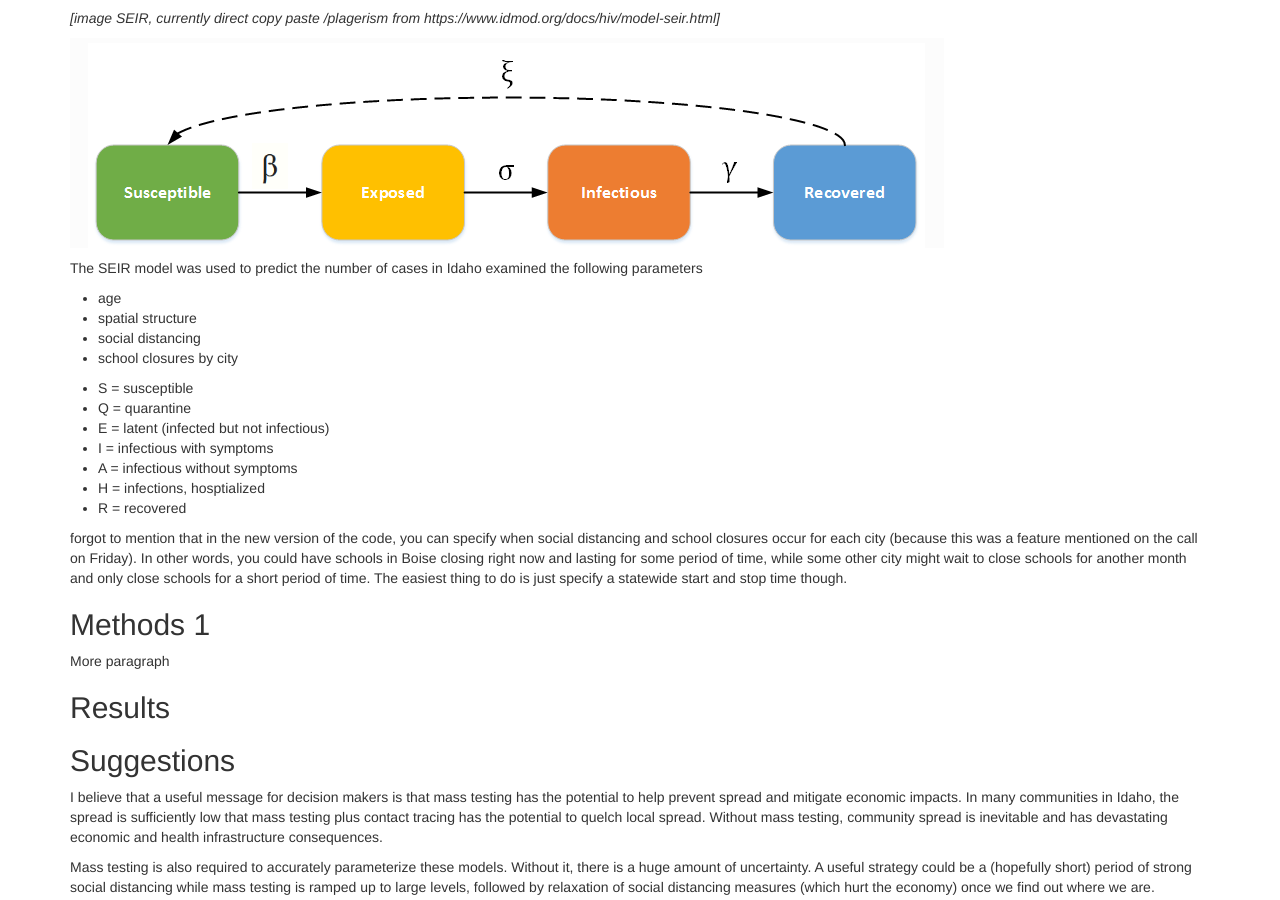
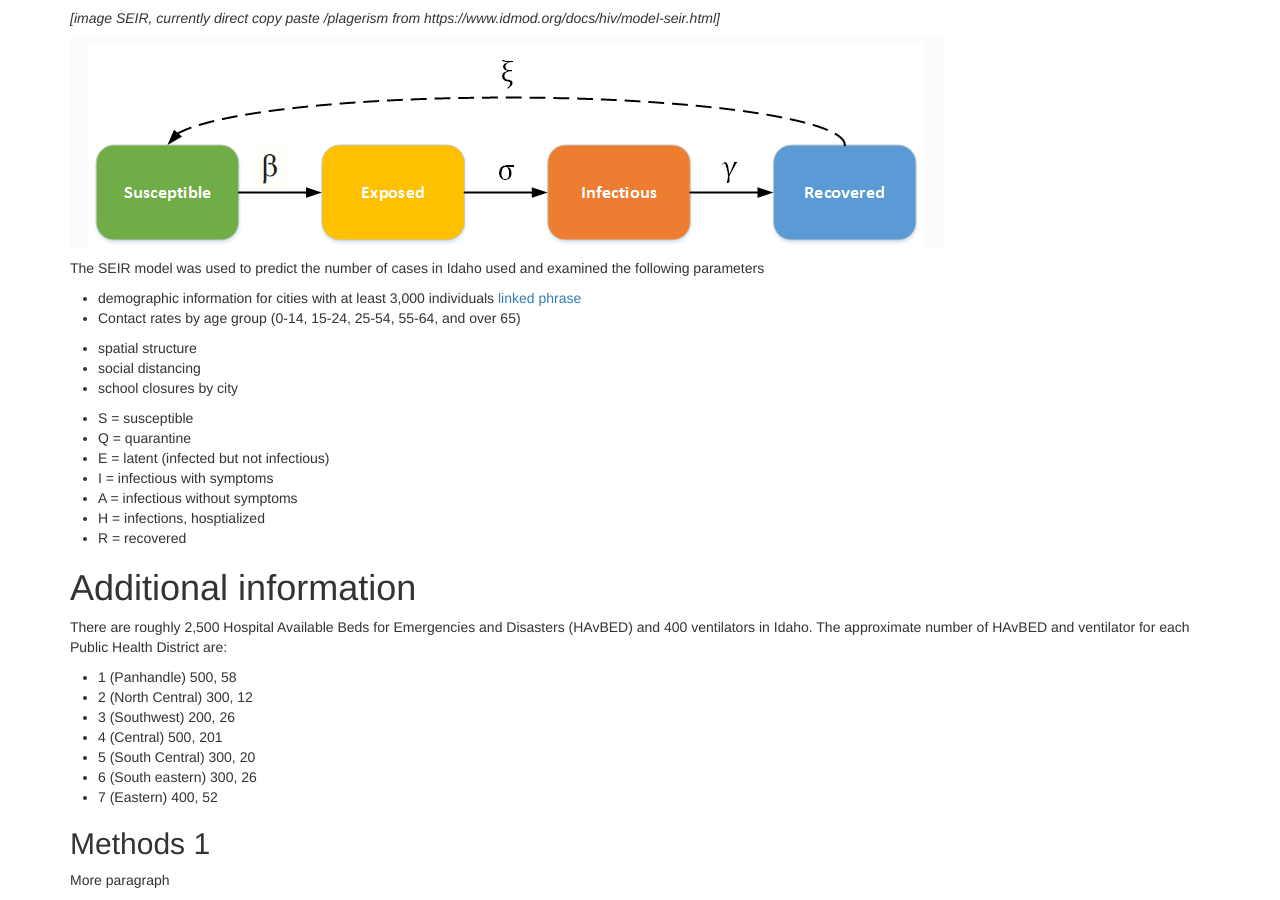
Before and after one commit to magbenji/summary, a Jekyll site: the page built from index.md, in a window 1280 px wide and 900 px high, scrolled down 561 px. Built offline with Jekyll 4.4.1, drawn with Linux system fonts in a browser that asks for light colours.

Commit message:
Update index.md

```diff
--- a/index.md
+++ b/index.md
@@ -24,8 +24,10 @@ Susceptible, Exposed, Infected, and Removed (SEIR) models have been successfully
 
 ![SEIR model][image1]
 
-The SEIR model was used to predict the number of cases in Idaho examined the following parameters
-* age
+The SEIR model was used to predict the number of cases in Idaho used and examined the following parameters
+* demographic information for cities with at least 3,000 individuals [linked phrase](https://en.wikipedia.org/wiki/List_of_cities_in_Idaho)
+* Contact rates by age group (0-14, 15-24, 25-54, 55-64, and over 65)
+
 * spatial structure
 * social distancing
 * school closures by city
@@ -38,9 +40,15 @@ The SEIR model was used to predict the number of cases in Idaho examined the fol
 * H = infections, hosptialized
 * R = recovered
 
-
-
-forgot to mention that in the new version of the code, you can specify when social distancing and school closures occur for each city (because this was a feature mentioned on the call on Friday). In other words, you could have schools in Boise closing right now and lasting for some period of time, while some other city might wait to close schools for another month and only close schools for a short period of time. The easiest thing to do is just specify a statewide start and stop time though.
+# Additional information
+There are roughly 2,500 Hospital Available Beds for Emergencies and Disasters (HAvBED) and 400 ventilators in Idaho. The approximate number of HAvBED and ventilator for each Public Health District are:
+* 1 (Panhandle) 500, 58
+* 2 (North Central) 300, 12
+* 3 (Southwest) 200, 26
+* 4 (Central) 500, 201
+* 5 (South Central) 300, 20
+* 6 (South eastern) 300, 26
+* 7 (Eastern) 400, 52
 
 
 ## Methods 1
```
